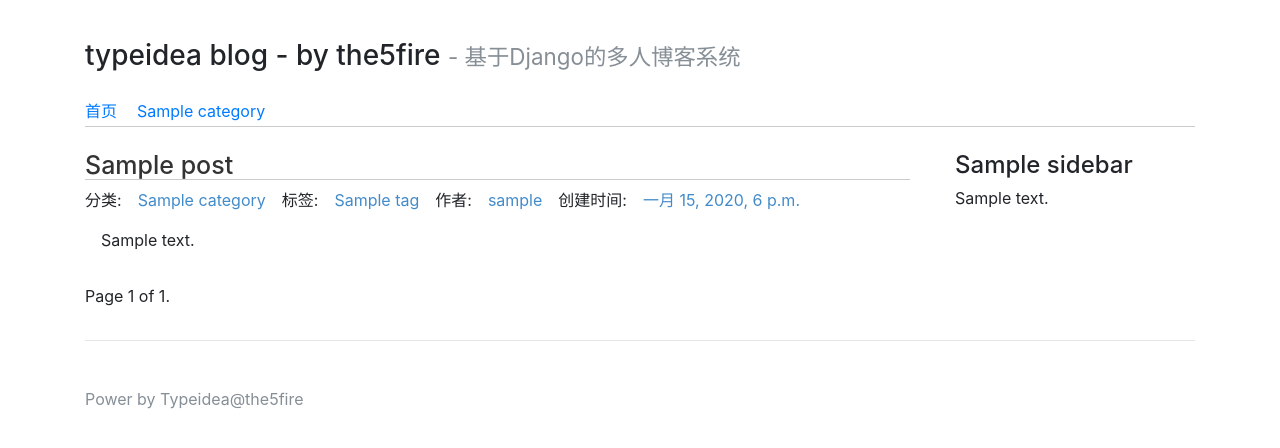
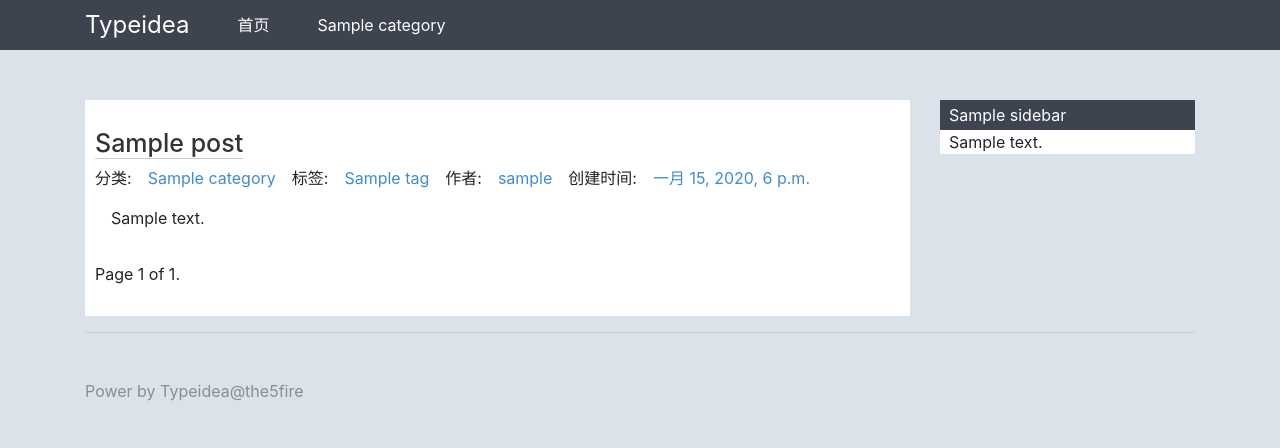
Before and after one commit to the5fire/typeidea, a Django app: page / in a window 1280 px wide. Shown: the top 448 px of the page. Run offline with Django 3.2, Linux system fonts and the light colour scheme; tables that the repository leaves empty hold one stand-in row (values such as "Sample post"); some libraries are stand-ins or nearby versions.

Commit message:
完成第八章页面样式美化

```diff
--- a/typeidea/blog/views.py
+++ b/typeidea/blog/views.py
@@ -1,7 +1,6 @@
 # -*- coding: utf-8 -*-
 from __future__ import unicode_literals
 
-from django.conf import settings
 from django.views.generic import ListView, DetailView
 
 from .models import Post, Tag, Category
@@ -41,7 +40,7 @@ class CommonMixin(object):
 
 class BasePostsView(CommonMixin, ListView):
     model = Post
-    template_name = settings.THEME + '/blog/list.html'
+    template_name = 'blog/list.html'
     context_object_name = 'posts'
     paginate_by = 3
     allow_empty = True
@@ -73,5 +72,5 @@ class TagView(BasePostsView):
 
 class PostView(CommonMixin, DetailView):
     model = Post
-    template_name = settings.THEME + '/blog/detail.html'
+    template_name = 'blog/detail.html'
     context_object_name = 'post'
--- a/typeidea/typeidea/settings/develop.py
+++ b/typeidea/typeidea/settings/develop.py
@@ -13,5 +13,3 @@ DATABASES = {
         'NAME': os.path.join(BASE_DIR, 'db.sqlite3'),
     },
 }
-
-THEME = 'themes/default'
--- a/typeidea/typeidea/templates/themes/default/blog/base.html
+++ b/typeidea/typeidea/themes/default/template/blog/base.html
@@ -6,8 +6,45 @@
     <meta name="viewport" content="width=device-width, initial-scale=1, shrink-to-fit=no">
     <link rel="stylesheet" href="https://cdn.bootcss.com/bootstrap/4.0.0-beta/css/bootstrap.min.css">
     <style>
-    .banner {
-        margin-top: 40px;
+    body {
+        background-color: #dbe2e9;
+    }
+    .fixed-top {
+        position: fixed;
+        right: 0;
+        left: 0;
+        border-width: 0 0 1px;
+    }
+    header {
+        height: 50px;
+        background-color: #3d4450;
+        border-color: #080808;
+        line-height: 50px;
+    }
+    header nav a {
+        color: #fff;
+        padding: 0 1.5rem;
+    }
+    header nav a:hover {
+        color: #fff;
+        text-decoration:none;
+        background-color: #000;
+    }
+    header a.logo {
+        font-size: 1.5rem;
+        padding-left: 0;
+    }
+    header a.logo:hover {
+        background-color: #3d4450;
+    }
+
+    /* 主体部分 */
+    .main .left-side .inner {
+        background-color: #fff;
+        padding: 30px 10px;
+    }
+    .main .right-side .inner{
+        background-color: #fff;
     }
     nav.category a {
         margin-top: 20px;
@@ -20,16 +57,17 @@
     }
     .post-element-title {
         font-size: 25px;
-        border-bottom: 1px solid #ccc;
     }
     .post-element-title a {
         color: #333;
+        text-decoration:none;
+        border-bottom: 1px solid #ccc;
     }
     .post-element-desc {
         padding: 1rem;
     }
     .main {
-        margin-top: 25px;
+        margin-top: 100px;
     }
     .main ul {
         padding-left: 0px;
@@ -46,34 +84,47 @@
     .sidebar a {
         color: #444;
     }
+    .sidebar-title {
+        height: 30px;
+        background-color: #3d4450;
+        border-color: #080808;
+        line-height: 30px;
+        color: #fff;
+        padding: 0 9px;
+    }
+    .sidebar-content {
+        padding: 0 9px;
+    }
     </style>
   </head>
   <body>
-	<div class="container banner">
-		<h3>
-            typeidea blog - by the5fire
-		  <small class="text-muted"> - 基于Django的多人博客系统</small>
-		</h3>
-	</div>
-	<div class="container">
-        <nav class="nav category" style="border-bottom: 1px solid #ccc; padding-bottom: 3px;">
-            <a href="/">首页</a>
-            {% for cate in nav_cates %}
-            <a href="{% url 'category' cate.id %}">{{ cate.name }}</a>
-            {% endfor %}
-        </nav>
-	</div>
+      <header class="fixed-top">
+        <div class="container">
+            <nav class="nav">
+                <a class="logo" href="/">Typeidea</a>
+                <a class="index" href="/">首页</a>
+
+                {% for cate in nav_cates %}
+                <a class="link" href="{% url 'category' cate.id %}">{{ cate.name }}</a>
+                {% endfor %}
+            </nav>
+        </div>
+      </header>
+
 	<div class="container main">
         <div class="row">
-            <div class="col-9">
+            <div class="col-9 left-side">
+                <div class="inner">
                 {% block content %}
                 {% endblock %}
+                </div>
             </div>
-            <div class="col-3">
+            <div class="col-3 right-side">
+                <div class="inner">
                 {% for side in side_bars %}
-                <div class="container sidebar">
-                    <h4>{{ side.title }}</h4>
-                    <div>
+                <div class="sidebar">
+                    <div class="sidebar-title">{{ side.title }}</div>
+                    <div class="sidebar-content">
                         {% if side.display_type == 1 %}
                             {% autoescape off %}
                             {{ side.content }}
@@ -94,6 +145,7 @@
                     </div>
                 </div>
                 {% endfor %}
+                </div>
             </div>
         </div>
     </div>
--- a/typeidea/typeidea/templates/themes/default/blog/list.html
+++ b/typeidea/typeidea/themes/default/template/blog/list.html
@@ -1,7 +1,6 @@
 {% extends "./base.html" %}
 
 {% block content %}
-<ul>
     {% if posts %}
         {% for post in posts %}
 			<div class="post-element">
@@ -31,5 +30,4 @@
     {% else %}
         Empty!!
     {% endif %}
-</ul>
 {% endblock %}
```
Also changed, not shown: typeidea/typeidea/settings/base.py (+20 -16 lines), typeidea/typeidea/templates/blog/base.html (deleted, +0 -44 lines), typeidea/typeidea/templates/blog/detail.html (deleted, +0 -13 lines), typeidea/typeidea/templates/blog/list.html (deleted, +0 -21 lines), typeidea/typeidea/themes/default/template/blog/detail.html (renamed from typeidea/typeidea/templates/themes/default/blog/detail.html).
